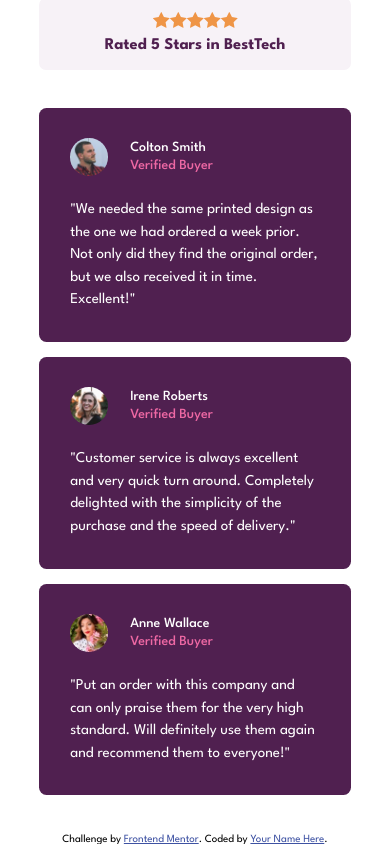
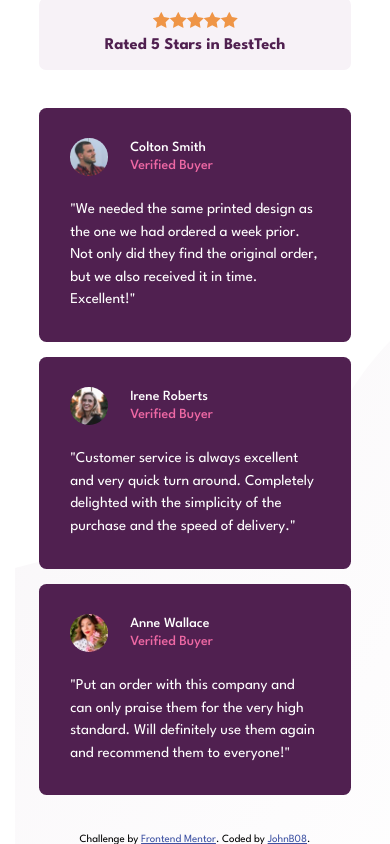
Before and after one commit to JohnB08/social-proof-section-master, a plain HTML site: page index.html in a window 390 px wide. Shown: the part 446-1290 px from the top of the page. Drawn offline with Linux system fonts and the light colour scheme.

Commit message:
mobile done.

```diff
--- a/index.html
+++ b/index.html
@@ -119,7 +119,7 @@
       Challenge by
       <a href="https://www.frontendmentor.io?ref=challenge" target="_blank"
         >Frontend Mentor</a
-      >. Coded by <a href="#">Your Name Here</a>.
+      >. Coded by <a href="https://github.com/JohnB08">JohnB08</a>.
     </div>
   </body>
 </html>
--- a/style.css
+++ b/style.css
@@ -15,6 +15,8 @@ body {
   font-family: "League Spartan", sans-serif;
   width: 100vw;
   height: 100%;
+  background: url(./images/bg-pattern-top-mobile.svg) top left no-repeat,
+    url(./images/bg-pattern-bottom-mobile.svg) bottom right no-repeat;
 }
 main {
   width: 100%;
```
